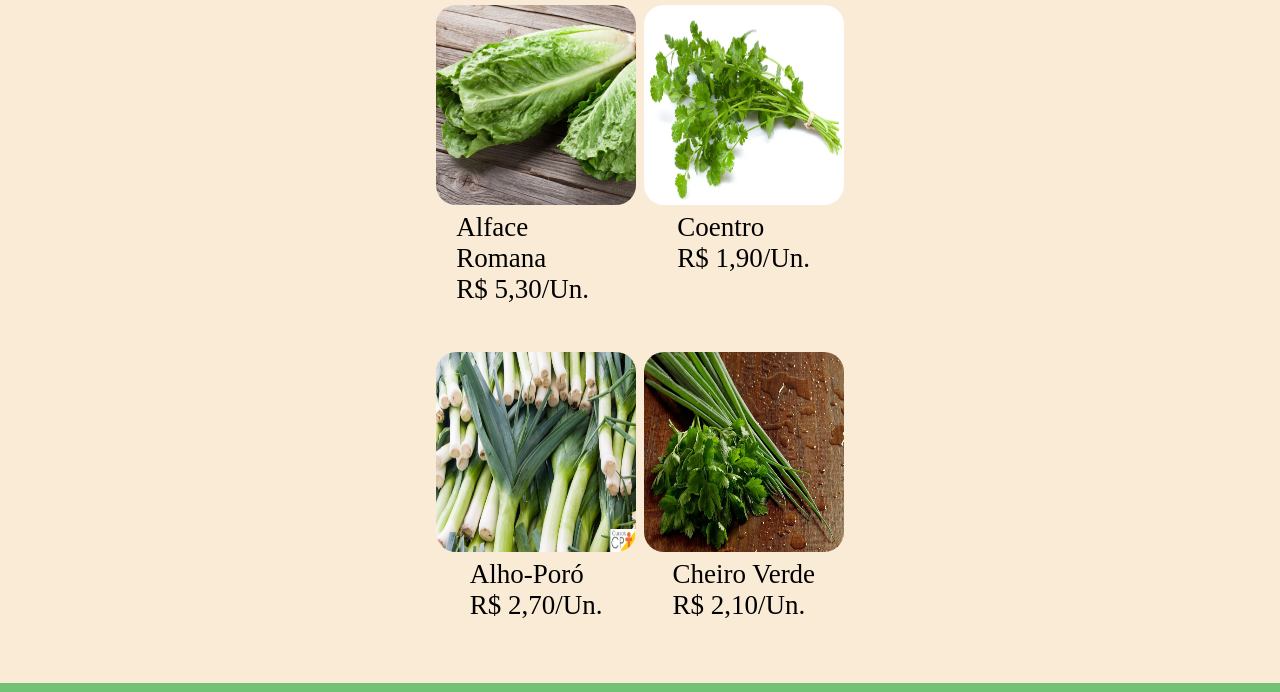
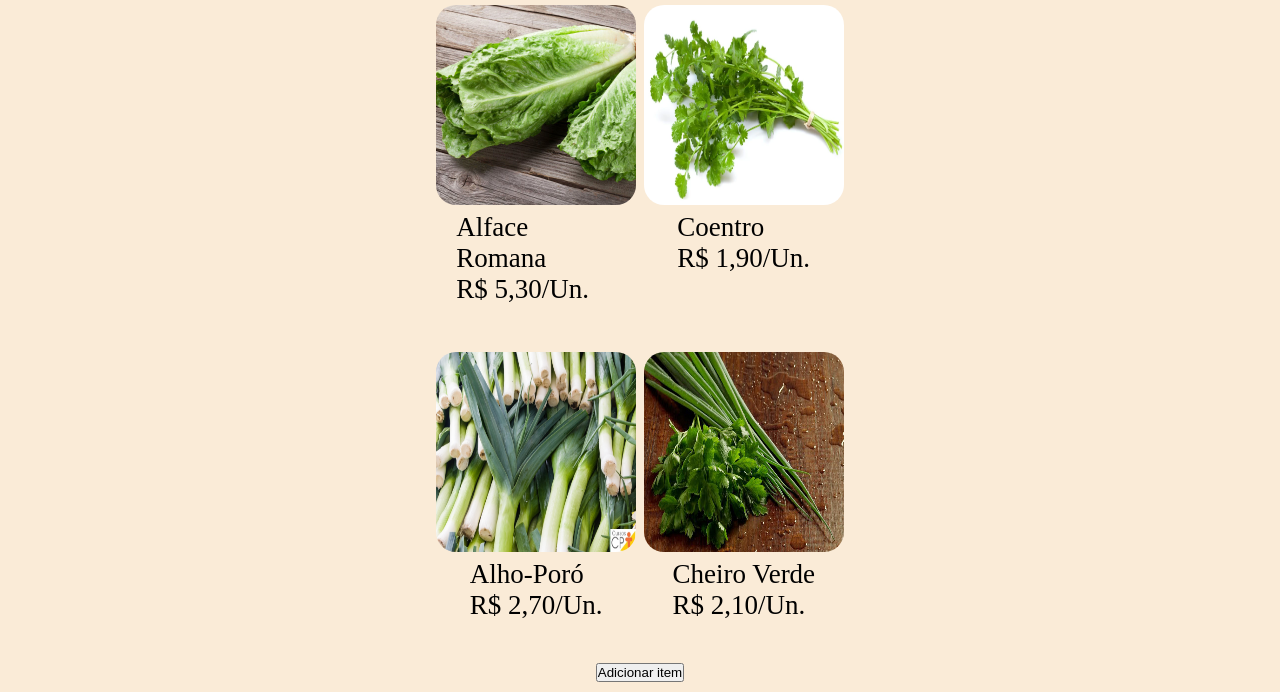
Before and after one commit to mcristhian/Projeto-2-Resilia, a plain HTML site: page nossos-produtos.html in a window 1280 px wide. Shown: the part 1591-2283 px from the top of the page. Drawn offline with nearby package versions, Linux system fonts and the light colour scheme.

Commit message:
teste button

```diff
--- a/JS/nossos-produtos.js
+++ b/JS/nossos-produtos.js
@@ -34,3 +34,8 @@ function lista_itens(item){
 
 console.log('Você comprou', lista_de_compras.length, 'itens:', lista_itens(lista_de_compras));
 console.log('Seu total ficou em: R$', calcula(lista_de_compras));
+
+function adiciona(item){
+    item.push(item)
+    alert('Adicionado com sucesso.');
+}
--- a/nossos-produtos.html
+++ b/nossos-produtos.html
@@ -117,6 +117,8 @@
                 </div>
             </div>
         </div>
+
+        <button onclick="adiciona()">Adicionar item</button>
     </main>
 
     <footer>
```
